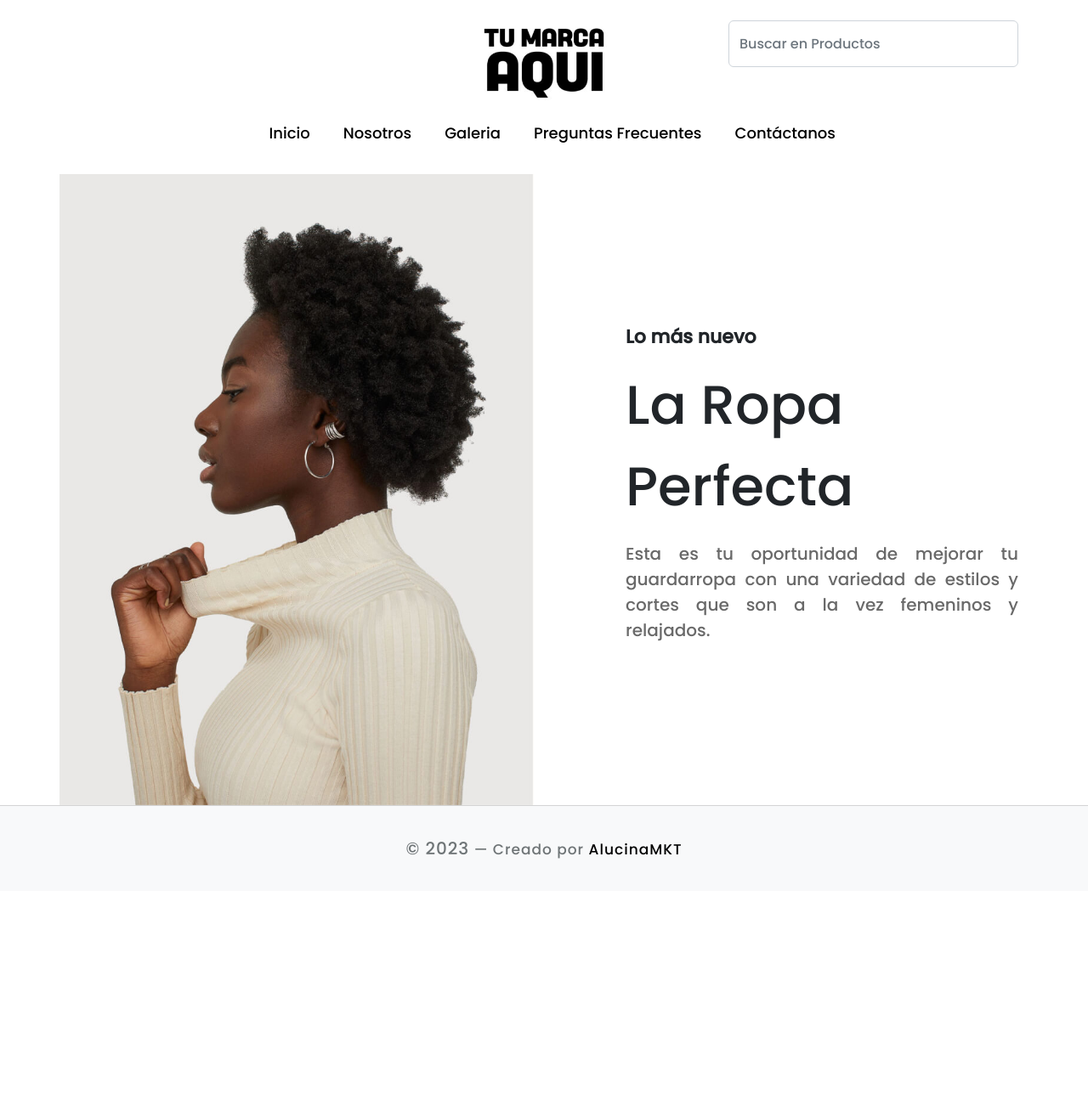
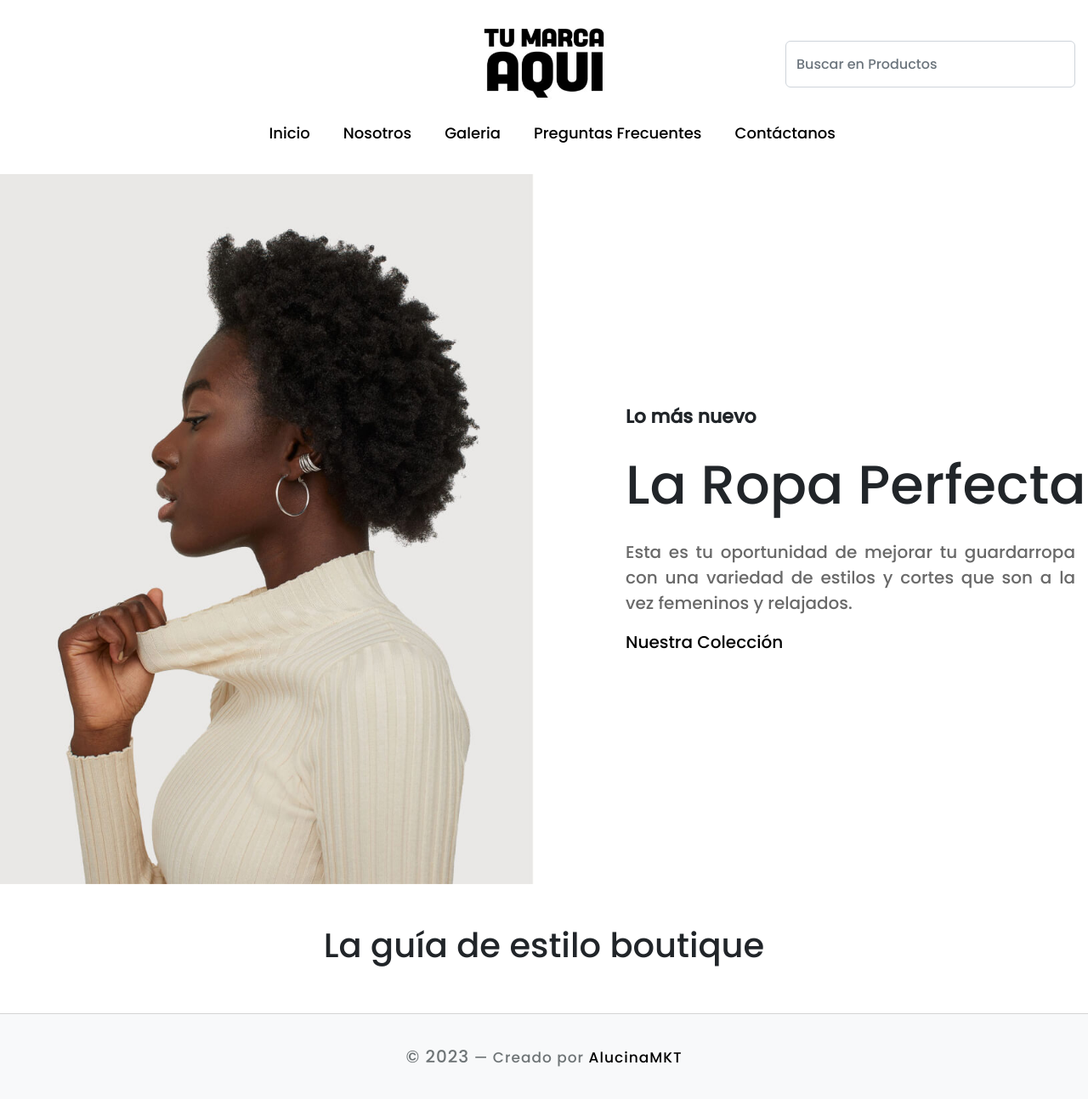
Before and after one commit to RodolfoAlarcon/CuadrosReact, a React (Vite) app: page / in a window 1280 px wide. Shown: the whole page at 85% size. Before the commit the page ends 1049 px from the top, so only its background shows below. Built offline with nearby package versions, Linux system fonts and the light colour scheme.

Commit message:
ancho quitar

```diff
--- a/src/cuadros/pages/Inicio.jsx
+++ b/src/cuadros/pages/Inicio.jsx
@@ -3,7 +3,7 @@ import logo from "../../assets/person_01.jpg";
 export const Inicio = () => {
   return (
     <>
-      <div className="container mx-auto px-0 mt-xl-4 mt-sm-0">
+      <div className="container-fluid mx-auto px-0 mt-xl-4 mt-sm-0">
         <div className="row d-flex align-items-center justify-content-start">
           <div className="col-md-6">
             <img
@@ -13,20 +13,36 @@ export const Inicio = () => {
             />
           </div>
           <div className="col-md-6 ps-sm-5">
-          <p className="text-md-start text-center ps-sm-5 firstTittleHome fw-bolder mt-md-0 mt-4">Lo más nuevo</p>
+            <p className="text-md-start text-center ps-sm-5 firstTittleHome fw-bolder mt-md-0 mt-4">
+              Lo más nuevo
+            </p>
             <p className="heading-inicio ps-sm-5 text-md-start text-center">
               La Ropa Perfecta
             </p>
-            <div className="container heading-description mx-auto ps-sm-5">
+            <div className="container-fluid heading-description mx-auto ps-sm-5">
               <p className="fs-5 px-auto">
                 Esta es tu oportunidad de mejorar tu guardarropa con una
                 variedad de estilos y cortes que son a la vez femeninos y
                 relajados.
               </p>
+              <a href="/Galeria" className="nav-item nuestraColeccion fs-5">
+                {" "}
+                Nuestra Colección
+              </a>
             </div>
           </div>
         </div>
       </div>
+
+      <div className="container-fluid mt-5 mb-5">
+        <div className="row">
+          <div className="text-center ">
+            <h1 className="display-6">La guía de estilo boutique</h1>
+          </div>
+        </div>
+      </div>
+
+
     </>
   );
 };
--- a/src/style.css
+++ b/src/style.css
@@ -1,6 +1,14 @@
 * {
   margin: 0;
   padding: 0;
+}
+
+.container-fluid {
+  padding: 0 15px;
+}
+
+.container-fluid img {
+  max-width: 100%;
 }
 
 .inputSearch {
@@ -52,6 +60,17 @@ body {
   color: #6e7476;
   font-size: 17px;
   letter-spacing: 1px;
+}
+
+.nuestraColeccion {
+  text-decoration: none;
+  color: #000000;
+}
+
+.nuestraColeccion:hover {
+  text-decoration: none;
+  color: #7a7a7a;
+  transition: all 0.2s ease;
 }
 
 .alucinaTextFooter {
--- a/src/ui/components/Footer.jsx
+++ b/src/ui/components/Footer.jsx
@@ -1,7 +1,7 @@
 export const Footer = () => {
     return (
         <footer className="bg-light footerCaja py-4">
-          <div className="container text-center">
+          <div className="container-fluid text-center">
             <p className="mb-0 tituloFooter">
             <span className="fs-5 text2023"> &copy; 2023</span>
             <a> — Creado por</a>
--- a/src/ui/components/Navbar.jsx
+++ b/src/ui/components/Navbar.jsx
@@ -5,7 +5,7 @@ export const Navbar = () => {
   return (
     <>
       {window.innerWidth > 992 ? (
-        <div className="container mt-xl-4 mt-sm-0">
+        <div className="container-fluid mt-xl-4 mt-sm-0">
           <div className="row">
             <div className="col-md-4 d-flex justify-content-center"></div>
             <div className="col-md-4 d-flex justify-content-center">
@@ -14,7 +14,7 @@ export const Navbar = () => {
             <div className="col-md-4 d-flex justify-content-end">
 
               <form>
-                <div className="form-group form-field mt-0 mt-small-0">
+                <div className="form-group form-field mt-4 mt-small-0">
                   <input
                     type="text"
                     placeholder="Buscar en Productos"
@@ -31,7 +31,7 @@ export const Navbar = () => {
       ) : null}
 
       <nav className="navbar navbar-expand-lg navbar-transparent bg-transparen">
-        <div className="container containerMobile">
+        <div className="container-fluid containerMobile">
           <Link className="navbar-brand mx-auto" to="/">
             {window.innerWidth < 992 ? (
               <div className="text-center mt-0">
```
